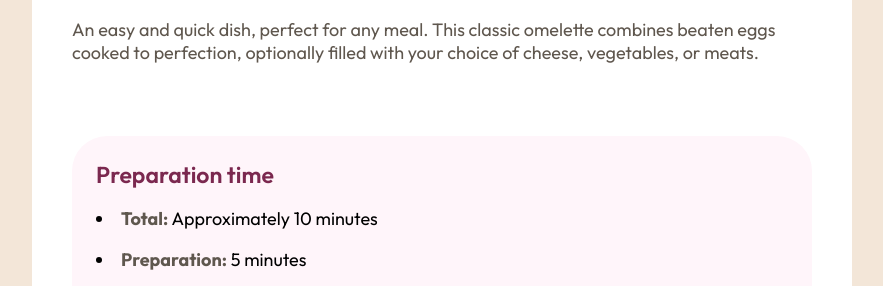
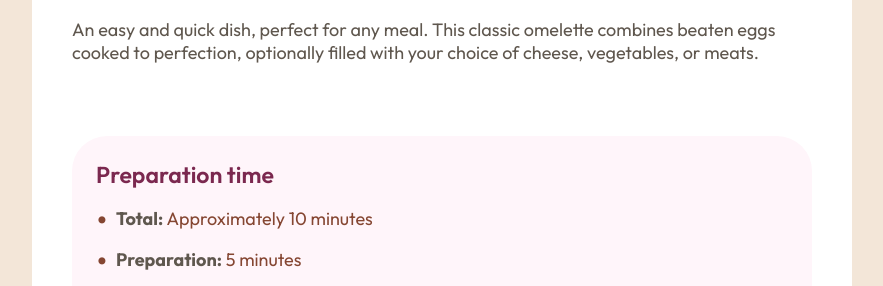
Before and after one commit to DefinitelyNotPatrick/RECIPE-PROJECT, a plain HTML site: page index.html in a window 1280 px wide. Shown: the part 650-936 px from the top of the page, without its empty margins (198-1081 px from the left). Drawn offline with Linux system fonts and the light colour scheme.

Commit message:
marker styles have been added

```diff
--- a/index.html
+++ b/index.html
@@ -25,10 +25,10 @@
             <section class="card__section card__section--preparation">
                 <h2 class="card__section--preparation-heading">Preparation time</h2>
                 <ul class="card__list">
-                    <li class="card__list-item"><span class="card__list-keyword">Total:</span> Approximately 10 minutes
+                    <li class="card__list-item card__list-item--preparation"><span class="card__list-keyword">Total:</span> Approximately 10 minutes
                     </li>
-                    <li class="card__list-item"><span class="card__list-keyword">Preparation:</span> 5 minutes</li>
-                    <li class="card__list-item"><span class="card__list-keyword">Cooking:</span> 5 minutes</li>
+                    <li class="card__list-item card__list-item--preparation "><span class="card__list-keyword">Preparation:</span> 5 minutes</li>
+                    <li class="card__list-item card__list-item--preparation"><span class="card__list-keyword">Cooking:</span> 5 minutes</li>
                 </ul>
             </section>
 
--- a/sass/main.scss
+++ b/sass/main.scss
@@ -31,39 +31,38 @@ body {
 	}
 
 	&__title {
-        font-family: "Young Serif", serif;
+		font-family: 'Young Serif', serif;
 		font-weight: 400;
 		color: hsl(15, 4%, 18%);
 		margin: 40px 0;
 		font-size: 4em;
 	}
 
-	&__paragraph{
+	&__paragraph {
 		font-size: 1.8em;
 		font-weight: 400;
 		color: #5f574e;
 		margin-bottom: 4em;
 	}
 
-	&__section{
-		margin-bottom: 4em ;
-		&--preparation{
+	&__section {
+		margin-bottom: 4em;
+		&--preparation {
 			background-color: #fff5fa;
 			width: 100%;
 			height: 20em;
 			border-radius: 3.5em;
 			padding: 2.4em;
-			&-heading{
+			&-heading {
 				color: #7b284f;
 				font-weight: 600;
 				font-size: 2.3em;
 			}
-
 		}
 
-		&--ingredients{
-			&-heading{
-				font-family: "Young Serif", serif;
+		&--ingredients {
+			&-heading {
+				font-family: 'Young Serif', serif;
 				color: #854632;
 				font-weight: 400;
 				font-size: 2.8em;
@@ -71,16 +70,32 @@ body {
 		}
 	}
 
-	&__list{
+	&__list {
 		list-style-position: inside;
+		position: relative;
+		padding-left: 2em;
+		list-style-type: none;
 
-		&-keyword{
+
+		&-keyword {
 			font-weight: bolder;
 			color: #5f574e;
 		}
-		&-item{
+		&-item {
 			font-size: 1.8em;
 			margin-top: 1em;
+
+			&::before {
+				content: '•';
+				font-size: 2em;
+				position: absolute;
+				left: 0;
+				line-height: 0.7em;
+			}
+
+			&--preparation {
+				color: #854632;
 			}
 		}
 	}
+}
```
Also changed, not shown: css/main.css, 1 other file. Lines whose indentation alone changed are shown as unchanged.
